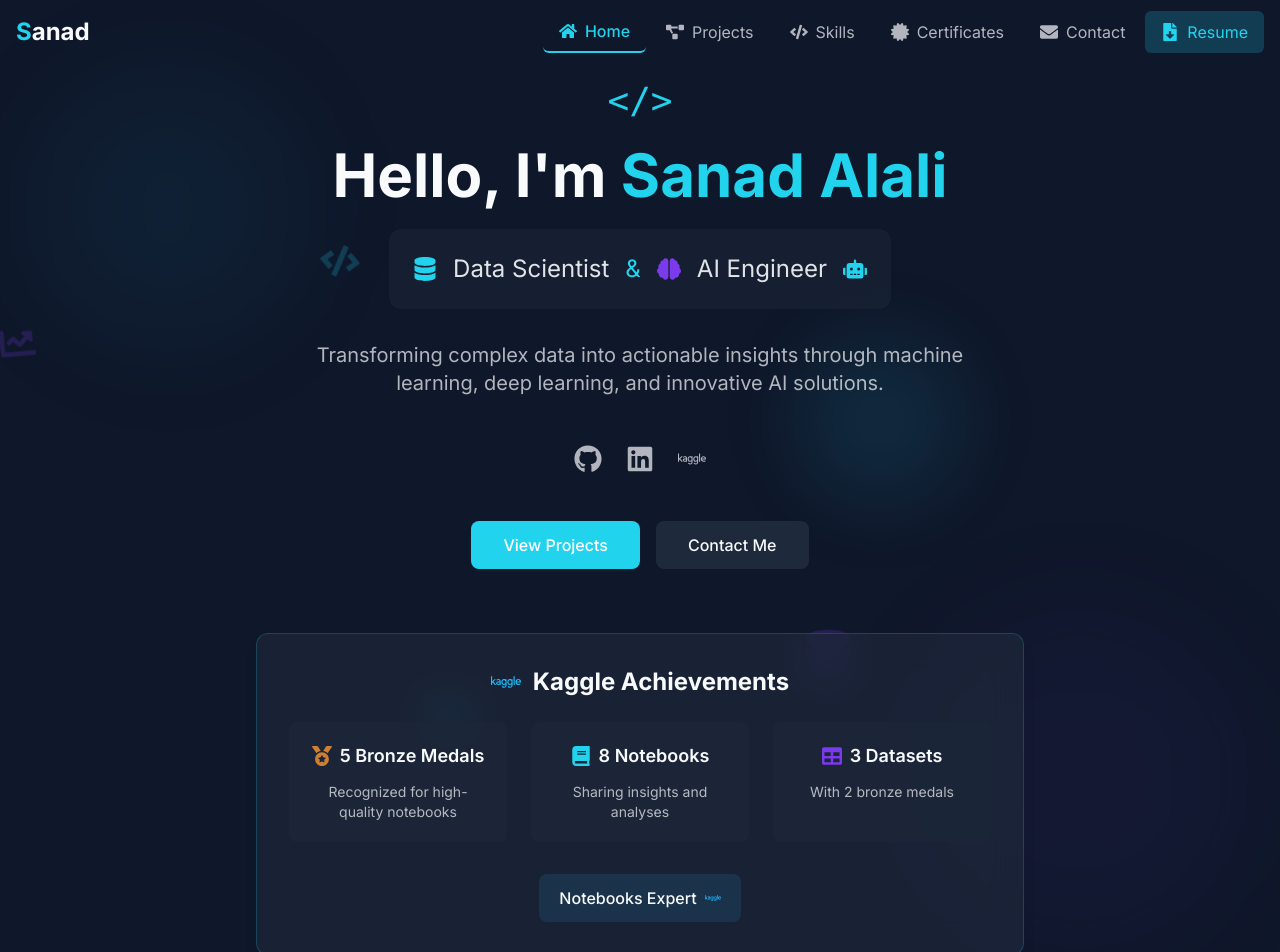
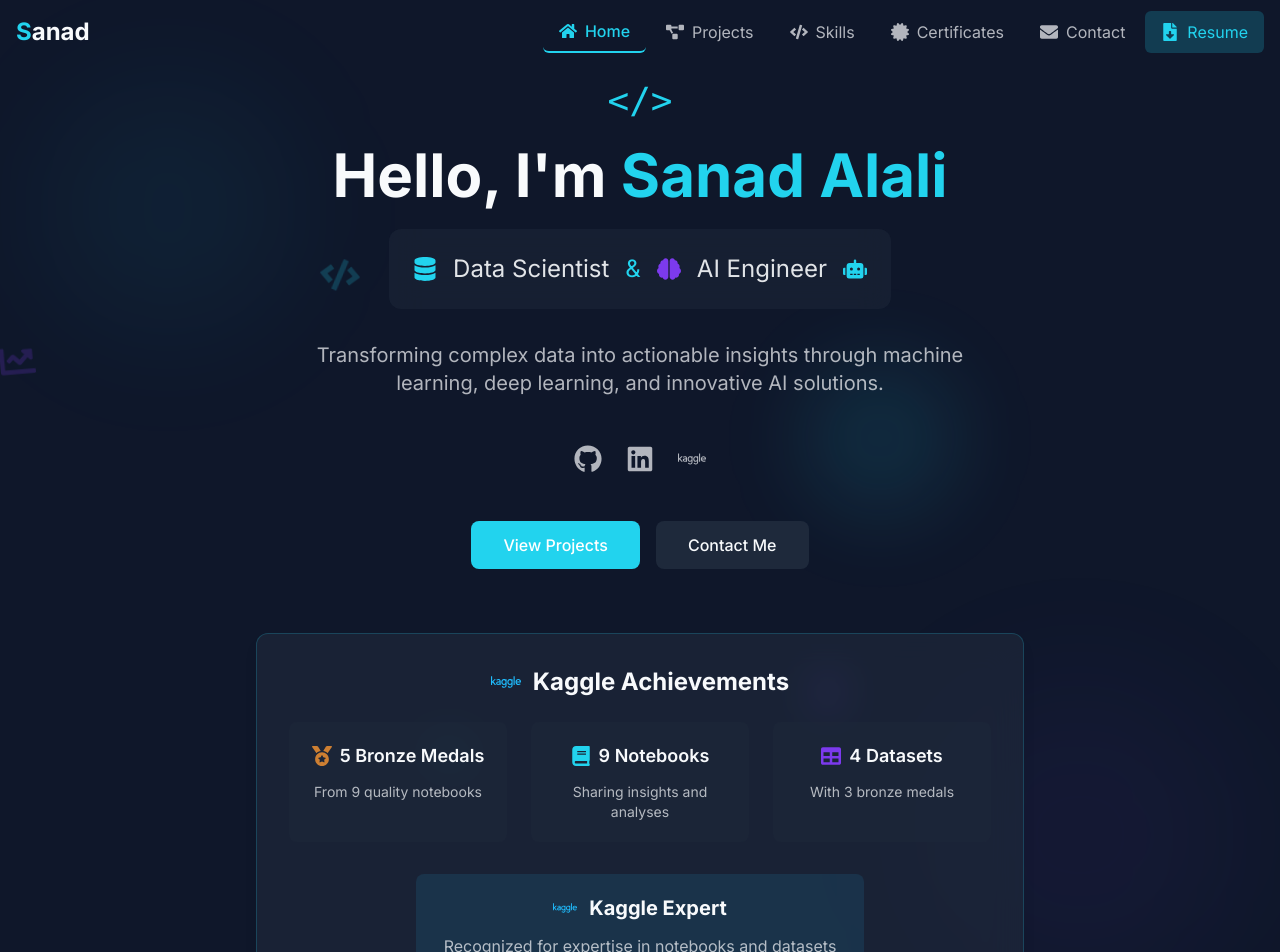
Before and after one commit to SanaD-03-alali/portfolio, a Next.js app: page / in a window 1280 px wide. Shown: the top 952 px of the page. Built offline with nearby package versions, Linux system fonts and the light colour scheme.

Commit message:
Update: Kaggle achievements and certificates section with new entries and dates

```diff
--- a/src/components/Certificates/Certificates.tsx
+++ b/src/components/Certificates/Certificates.tsx
@@ -24,71 +24,95 @@
       id: 1,
       title: "Hyperparameter Optimization for Machine Learning",
       issuer: "Udemy",
-      date: "January 2025",
+      date: "February 2025",
       image: "/images/udemy.png",
       year: 2025
     },
     {
       id: 2,
-      title: "A Deep Understanding of Deep Learning",
+      title: "Microsoft Excel - Beginner to Advanced",
       issuer: "Udemy",
-      date: "March 2024",
+      date: "April 2025",
+      image: "/images/udemy.png",
+      year: 2025
+    },
+    {
+      id: 3,
+      title: "Introduction to Microsoft Power BI",
+      issuer: "Udemy",
+      date: "November 2024",
       image: "/images/udemy.png",
       year: 2024
     },
     {
-      id: 3,
-      title: "Machine Learning Specialization",
-      issuer: "Coursera",
-      date: "February 2024",
-      image: "/images/coursera.png",
-      year: 2024
-    },
-    {
       id: 4,
-      title: "Feature Engineering for Machine Learning",
+      title: "A Deep Understanding of Deep Learning",
       issuer: "Udemy",
-      date: "April 2024",
+      date: "August 2024",
       image: "/images/udemy.png",
       year: 2024
     },
     {
       id: 5,
-      title: "Feature Selection for Machine Learning",
-      issuer: "Udemy",
-      date: "April 2024",
-      image: "/images/udemy.png",
+      title: "Machine Learning Specialization",
+      issuer: "Coursera",
+      date: "March 2024",
+      image: "/images/coursera.png",
       year: 2024
     },
     {
       id: 6,
-      title: "Flutter & Dart - The Complete Guide",
+      title: "Feature Engineering for Machine Learning",
       issuer: "Udemy",
-      date: "May 2024",
+      date: "September 2024",
       image: "/images/udemy.png",
       year: 2024
     },
     {
       id: 7,
-      title: "R Programming",
+      title: "Feature Selection for Machine Learning",
       issuer: "Udemy",
-      date: "June 2024",
+      date: "September 2024",
       image: "/images/udemy.png",
       year: 2024
     },
     {
       id: 8,
+      title: "Flutter & Dart - The Complete Guide",
+      issuer: "Udemy",
+      date: "July 2024",
+      image: "/images/udemy.png",
+      year: 2024
+    },
+    {
+      id: 9,
+      title: "R Programming",
+      issuer: "Udemy",
+      date: "October 2024",
+      image: "/images/udemy.png",
+      year: 2024
+    },
+    {
+      id: 10,
+      title: "Tableau 2024 A-Z",
+      issuer: "Udemy",
+      date: "January 2024",
+      image: "/images/udemy.png",
+      year: 2024
+    },
+    {
+      id: 11,
       title: "Data Analyst with Python",
       issuer: "DataCamp",
-      date: "July 2023",
+      date: "March 2023",
       image: "/images/datacamp.png",
       year: 2023
     },
     {
-      id: 9,
-      title: "Associate Data Scientist in Python",
+      id: 12,
+      title: "Data Scientist with Python",
       issuer: "DataCamp",
-      date: "August 2023",
+      date: "June 2023",
       image: "/images/datacamp.png",
       year: 2023
     }
--- a/src/components/Hero/Hero.tsx
+++ b/src/components/Hero/Hero.tsx
@@ -126,13 +126,13 @@
                     <FaMedal className="text-[#CD7F32] text-xl" />
                     <h4 className="text-lg font-semibold text-text">5 Bronze Medals</h4>
                   </div>
-                  <p className="text-text/70 text-center text-sm">Recognized for high-quality notebooks</p>
+                  <p className="text-text/70 text-center text-sm">From 9 quality notebooks</p>
                 </div>
 
                 <div className="bg-card-dark/50 rounded-lg p-5 flex flex-col items-center">
                   <div className="flex items-center gap-2 mb-3">
                     <FaBook className="text-accent text-xl" />
-                    <h4 className="text-lg font-semibold text-text">8 Notebooks</h4>
+                    <h4 className="text-lg font-semibold text-text">9 Notebooks</h4>
                   </div>
                   <p className="text-text/70 text-center text-sm">Sharing insights and analyses</p>
                 </div>
@@ -140,21 +140,22 @@
                 <div className="bg-card-dark/50 rounded-lg p-5 flex flex-col items-center">
                   <div className="flex items-center gap-2 mb-3">
                     <FaTable className="text-secondary text-xl" />
-                    <h4 className="text-lg font-semibold text-text">3 Datasets</h4>
+                    <h4 className="text-lg font-semibold text-text">4 Datasets</h4>
                   </div>
-                  <p className="text-text/70 text-center text-sm">With 2 bronze medals</p>
+                  <p className="text-text/70 text-center text-sm">With 3 bronze medals</p>
                 </div>
               </div>
 
               <div className="flex justify-center">
-                <Link
-                  href="https://www.kaggle.com/sanadalali"
-                  target="_blank"
-                  className="bg-[#20BEFF]/10 hover:bg-[#20BEFF]/20 rounded-lg px-5 py-3 inline-flex items-center transition-colors duration-300"
-                >
-                  <span className="text-text font-medium mr-2">Notebooks Expert</span>
-                  <SiKaggle className="text-[#20BEFF]" />
-                </Link>
+                <div className="bg-[#20BEFF]/10 rounded-lg p-5 flex flex-col items-center w-full max-w-md transform hover:scale-105 transition-transform duration-300">
+                  <div className="flex items-center gap-3 mb-3">
+                    <SiKaggle className="text-[#20BEFF] text-2xl" />
+                    <h4 className="text-xl font-bold text-text">Kaggle Expert</h4>
+                  </div>
+                  <div className="flex items-center gap-2">
+                    <span className="text-text/70">Recognized for expertise in notebooks and datasets</span>
+                  </div>
+                </div>
               </div>
             </div>
           </motion.div>
```
Also changed, not shown: 2 other files (tests, documents, lock files or other folders).
